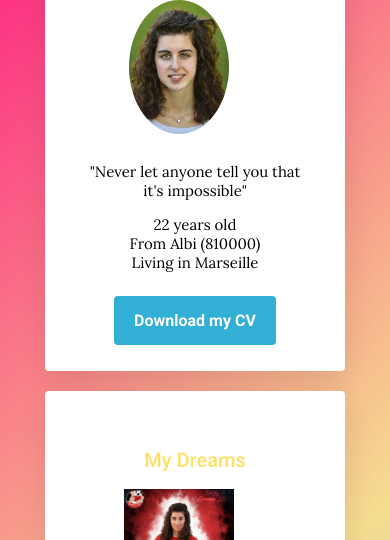
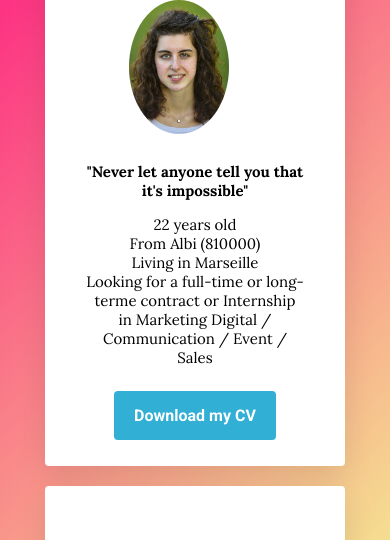
Before and after one commit to lea-crusel/my-profile, a plain HTML site: page index.html in a window 390 px wide. Shown: the part 265-805 px from the top of the page. Drawn offline with Linux system fonts and the light colour scheme.

Commit message:
Add files via upload

```diff
--- a/index.html
+++ b/index.html
@@ -9,6 +9,7 @@
     <link rel="stylesheet" href="https://use.fontawesome.com/releases/v5.2.0/css/all.css" integrity="sha384-hWVjflwFxL6sNzntih27bfxkr27PmbbK/iSvJ+a4+0owXq79v+lsFkW54bOGbiDQ" crossorigin="anonymous">
     <script src="https://kit.fontawesome.com/7c99eeef3e.js" crossorigin="anonymous"></script>
     <link rel="icon" href="images/favicon.ico" />
+    <meta name="viewport" content="width=device-width, initial-scale=1">
   </head>
 
   <body>
@@ -25,10 +26,12 @@
 	      <div class="card-white" id="Bio">
 	        <h1>Hello, I'm Léa !</h1>
 	        <img src="images/profile.png" class="img-circle" width="100px" alt="Léa Crusel">
-	        <p>"Never let anyone tell you that it's impossible"</p>
+	        <p><strong>"Never let anyone tell you that it's impossible"</strong></p>
 	        <p>22 years old<br>
 	        From Albi (810000)<br>
-	    	Living in Marseille</p>
+	    	Living in Marseille<br>
+	    	Looking for a full-time or long-terme contract or Internship <br> in Marketing Digital / Communication / Event / Sales
+	    	</p>
 	    	<br>
 	        <a href="resources/CV.pdf" target="_blank" class="btn-blue">Download my CV</a>
 	      </div>
--- a/style.css
+++ b/style.css
@@ -60,6 +60,22 @@ p {
   margin: 40px auto;
 }
 
+@media (max-width: 960px) {
+  .container {
+    width: 700px;
+  }
+}
+@media (max-width: 720px) {
+  .container {
+    width: 500px;
+  }
+}
+@media (max-width: 540px) {
+  .container {
+    width: 300px;
+  }
+}
+
 .card-white {
   background-color: white;
   padding: 40px;
@@ -80,23 +96,6 @@ p {
   text-align: center;
   word-spacing: 60px;
 }
-
-@media (max-width: 960px) {
-  .container {
-    width: 700px;
-  }
-}
-@media (max-width: 720px) {
-  .container {
-    width: 500px;
-  }
-}
-@media (max-width: 540px) {
-  .container {
-    width: 300px;
-  }
-}
-
 
 /*BOX1*/
 
```
